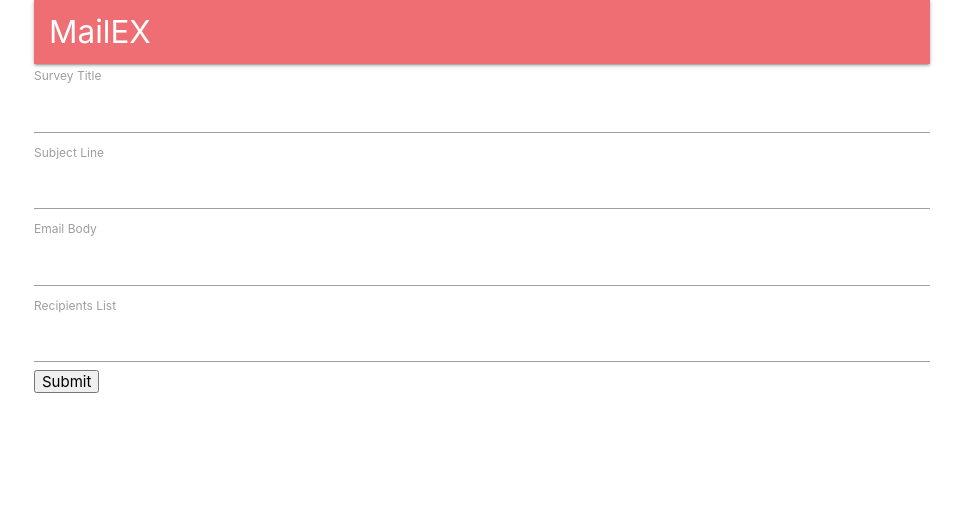
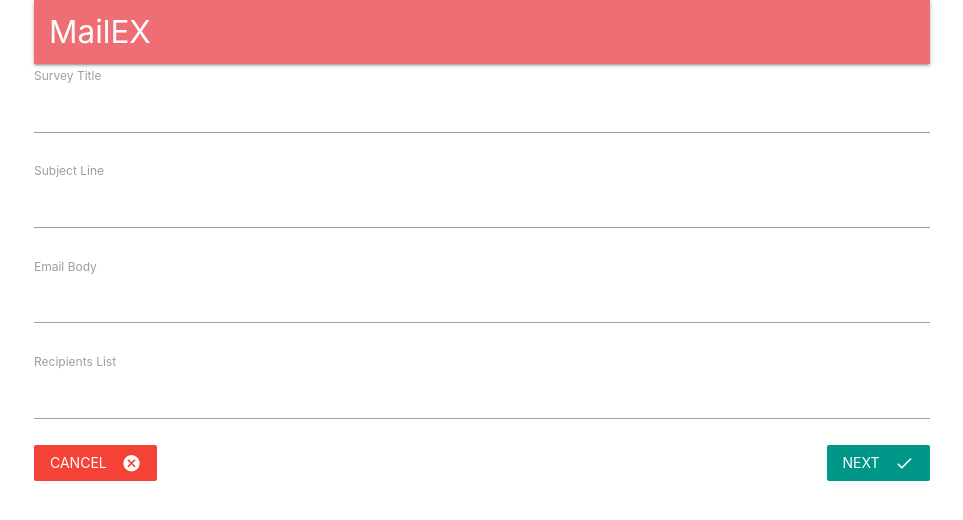
Before and after one commit to Utkarsh9799/MailEX, a React (Create React App) app in the folder client/: page /surveys/new in a window 1280 px wide. Shown: the top 520 px of the page, without its empty margins (158-1121 px from the left). Built offline with nearby package versions, Linux system fonts and the light colour scheme; no server answers.

Commit message:
Survey form generic validations

```diff
--- a/client/src/components/surveys/SurveyField.js
+++ b/client/src/components/surveys/SurveyField.js
@@ -1,10 +1,13 @@
 import React from 'react';
 
-export default ({ input, label }) => {
+export default ({ input, label, meta: { error, touched } }) => {
 	return (
 		<div>
 			<label>{label}</label>
-			<input {...input} />
+			<input {...input} style={{ marginBottom: '1%' }} />
+			<div className="red-text" style={{ marginBottom: '2%' }}>
+				{touched && error}
+			</div>
 		</div>
 	);
 };
--- a/client/src/components/surveys/SurveyForm.js
+++ b/client/src/components/surveys/SurveyForm.js
@@ -1,4 +1,5 @@
 import React, { Component } from 'react';
+import { Link } from 'react-router-dom';
 // Importing redux form helper to communicate with redux store and field component for rendering html tags
 import { reduxForm, Field } from 'redux-form';
 import SurveyField from './SurveyField';
@@ -34,15 +35,36 @@ class SurveyForm extends Component {
 					)}
 				>
 					{this.renderFields()}
-
-					<button type="submit">Submit</button>
+					<Link to="/surveys" className="red btn-flat white-text">
+						<i className="material-icons right">cancel</i>Cancel
+					</Link>
+					<button
+						className="teal btn-flat right white-text"
+						type="submit"
+					>
+						<i className="material-icons right">done</i>
+						Next
+					</button>
 				</form>
 			</div>
 		);
 	}
 }
 
+const validateForm = (values) => {
+	const errors = {};
+
+	Fields.forEach(({ name }) => {
+		if (!values[name]) {
+			errors[name] = 'This field can not be empty!';
+		}
+	});
+
+	return errors;
+};
+
 // Adding props to the class component
 export default reduxForm({
 	form: 'surveyForm',
+	validate: validateForm,
 })(SurveyForm);
```
